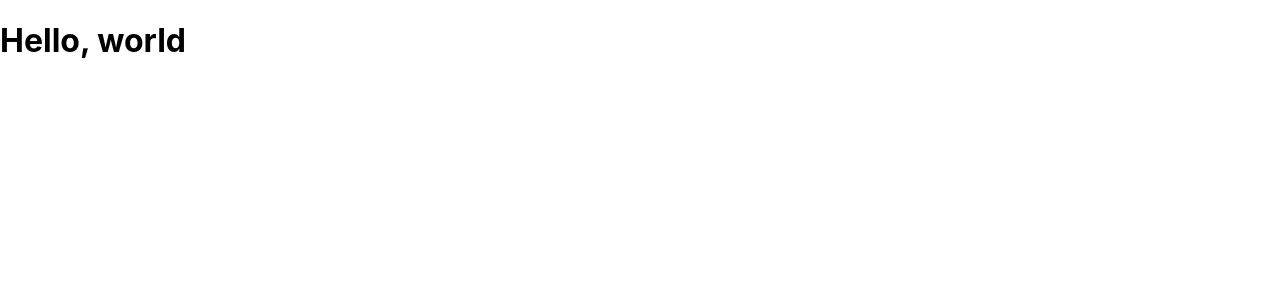
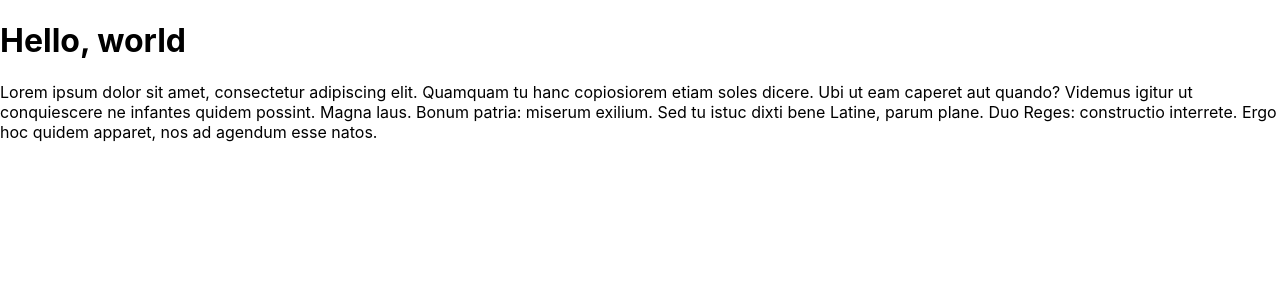
Before and after one commit to jacquescoetzee202/first-react-app, a React (Create React App) app: page / in a window 1280 px wide. Shown: the top 300 px of the page. Built offline with nearby package versions, Linux system fonts and the light colour scheme.

Commit message:
added paragraph component

```diff
--- a/src/App.js
+++ b/src/App.js
@@ -1,7 +1,11 @@
-import Header from "./components/Header"
+import Header from "./components/Header";
+import Paragraph from "./components/Paragraph";
 
 const App = () => (
-  <Header />
+  <>
+    <Header />
+    <Paragraph />
+  </>
 );
 
 export default App;
--- /dev/null
+++ b/src/components/Paragraph.js
@@ -0,0 +1,5 @@
+const Paragraph = () => (
+    <p>Lorem ipsum dolor sit amet, consectetur adipiscing elit. Quamquam tu hanc copiosiorem etiam soles dicere. Ubi ut eam caperet aut quando? Videmus igitur ut conquiescere ne infantes quidem possint. Magna laus. Bonum patria: miserum exilium. Sed tu istuc dixti bene Latine, parum plane. Duo Reges: constructio interrete. Ergo hoc quidem apparet, nos ad agendum esse natos.</p>
+);
+
+export default Paragraph;
```
Also changed, not shown: 1 other file (tests, documents, lock files or other folders).
